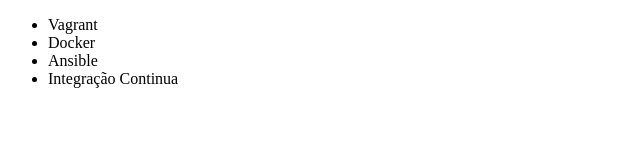
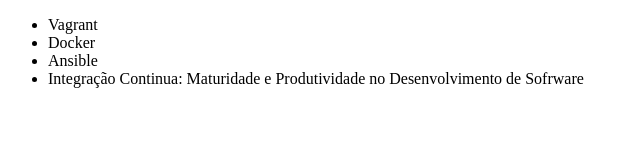
Before and after one commit to lojasmm-HumbertoBrennerDupont/alura-git, a plain HTML site: page index.html in a window 1280 px wide. Shown: the whole page, without its empty margins (0-640 px from the left). Drawn offline with Linux system fonts and the light colour scheme.

Commit message:
Renomeando o curso

```diff
--- a/index.html
+++ b/index.html
@@ -11,7 +11,7 @@
             <li>Vagrant</li>
             <li>Docker</li>
             <li>Ansible</li>
-            <li>Integração Continua</li>
+            <li>Integração Continua: Maturidade e Produtividade no Desenvolvimento de Sofrware</li>
         </ul>
 </body>
 </html>
```
